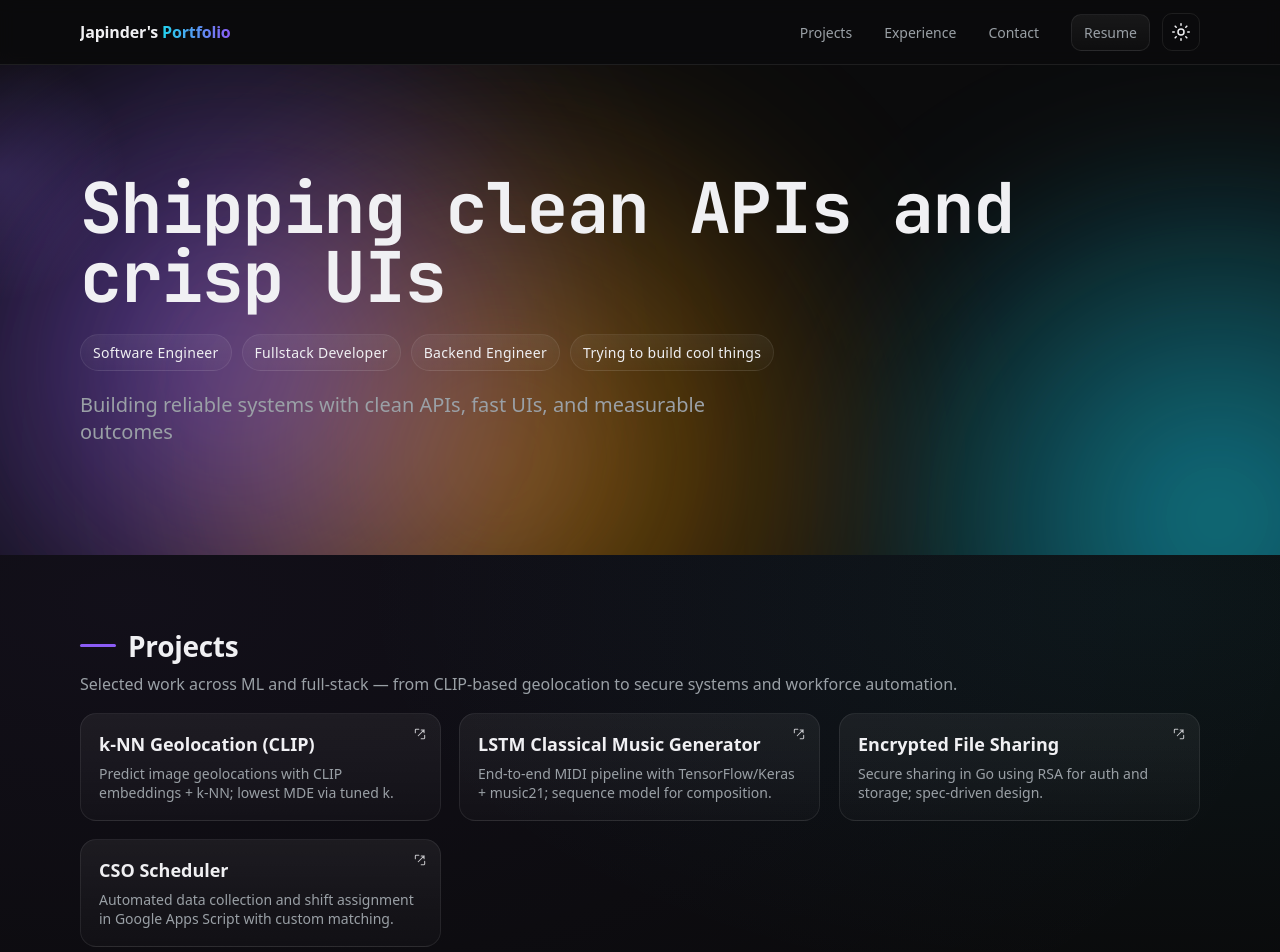
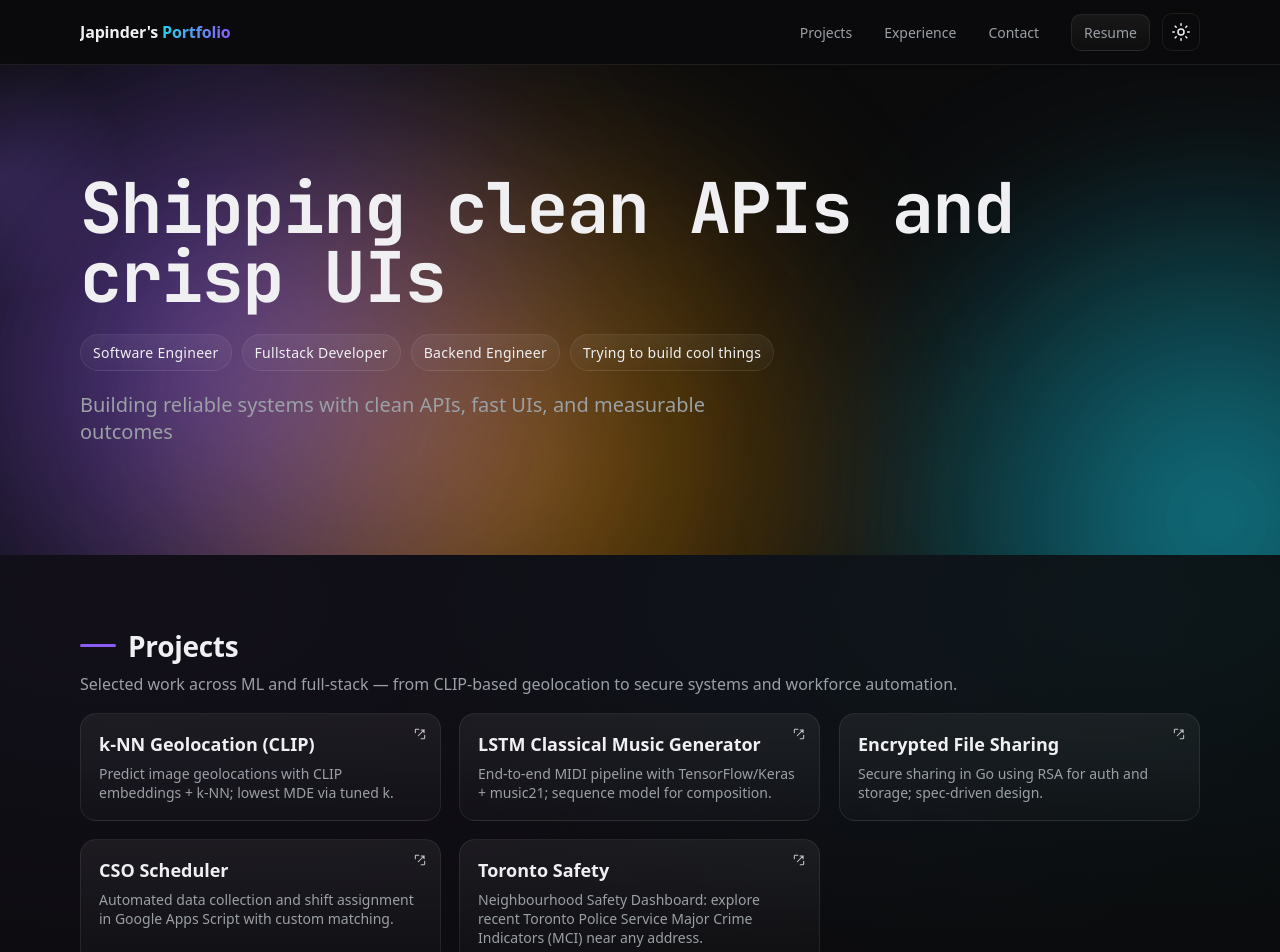
Before and after one commit to japinder12/japinder12.github.io, a Next.js app: page / in a window 1280 px wide. Shown: the top 952 px of the page. Built offline with nearby package versions, Linux system fonts and the light colour scheme; no server answers.

Commit message:
add Toronto Safety project card

```diff
--- a/src/components/ProjectsGrid.tsx
+++ b/src/components/ProjectsGrid.tsx
@@ -10,6 +10,7 @@ const projects: Project[] = [
   { title: 'LSTM Classical Music Generator', blurb: 'End‑to‑end MIDI pipeline with TensorFlow/Keras + music21; sequence model for composition.', tag: 'ML · TensorFlow', href: GH+'/resumes' },
   { title: 'Encrypted File Sharing', blurb: 'Secure sharing in Go using RSA for auth and storage; spec‑driven design.', tag: 'Go · Security', href: GH },
   { title: 'CSO Scheduler', blurb: 'Automated data collection and shift assignment in Google Apps Script with custom matching.', tag: 'Apps Script', href: GH},
+  { title: 'Toronto Safety', blurb: 'Neighbourhood Safety Dashboard: explore recent Toronto Police Service Major Crime Indicators (MCI) near any address.', tag: 'Next.js · Leaflet', href: 'https://github.com/japinder12/toronto-safety' },
 ]
 
 function TiltCard({ p }: { p: Project }) {
```
